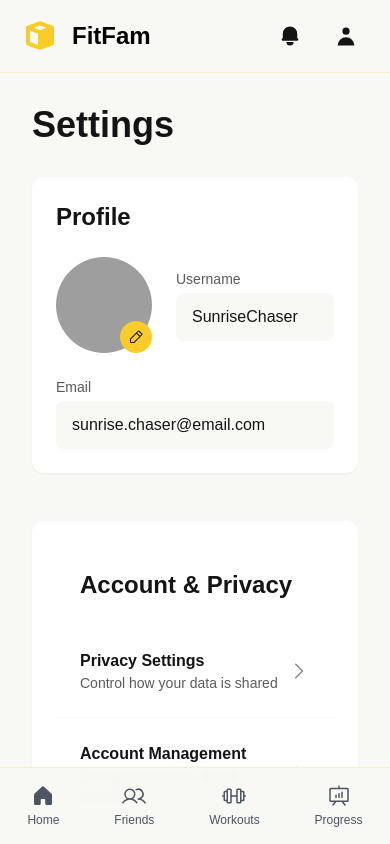
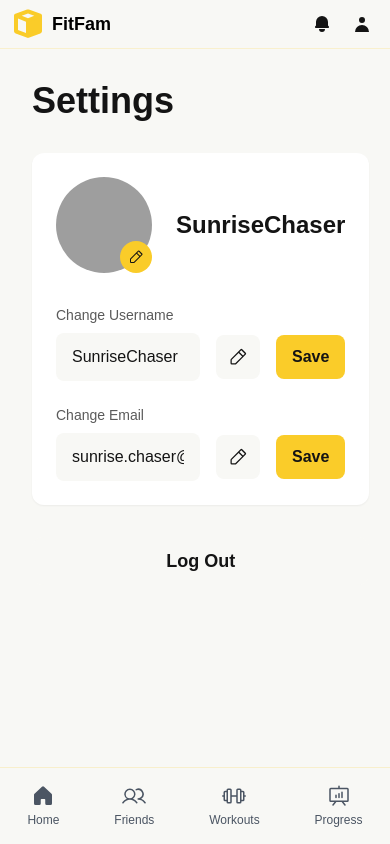
Before and after one commit to creeksonJoseph/Fit-Fam-, a React (Vite) app in the folder client/: page /settings in a window 390 px wide. Shown: the top 844 px of the page. Built offline with nearby package versions, Linux system fonts and the light colour scheme; grey boxes are pictures that could not be loaded.

Commit message:
optimised pages for smaller screens

```diff
--- a/client/src/components/AppHeader.jsx
+++ b/client/src/components/AppHeader.jsx
@@ -4,27 +4,27 @@ import Logo from "./Logo";
 
 const AppHeader = ({ activeTab = "", isAuthenticated = false, showAuthButtons = false, currentPage = "" }) => {
   return (
-    <header className="sticky top-0 z-10 bg-background-light/80 dark:bg-background-dark/80 backdrop-blur-sm flex items-center justify-between px-6 sm:px-10 py-4 border-b border-primary/20 dark:border-primary/30">
-      <div className="flex items-center gap-4">
+    <header className="sticky top-0 z-10 bg-background-light/80 dark:bg-background-dark/80 backdrop-blur-sm flex items-center justify-between px-3 sm:px-6 lg:px-10 py-2 sm:py-3 lg:py-4 border-b border-primary/20 dark:border-primary/30">
+      <div className="flex items-center gap-2 sm:gap-4">
         <Logo />
-        <h1 className="text-2xl font-bold text-black dark:text-white">
+        <h1 className="text-lg sm:text-xl lg:text-2xl font-bold text-black dark:text-white">
           FitFam
         </h1>
       </div>
 
-      <div className="flex items-center gap-4">
+      <div className="flex items-center gap-2 sm:gap-4">
         {showAuthButtons ? (
           <>
             {currentPage === "login" ? (
               <>
                 <Link
-                  className="px-6 py-2.5 rounded-full text-sm font-bold bg-transparent border-2 border-primary hover:bg-primary/20 transition-colors"
+                  className="px-3 py-1.5 sm:px-6 sm:py-2.5 rounded-full text-xs sm:text-sm font-bold bg-transparent border-2 border-primary hover:bg-primary/20 transition-colors"
                   to="/"
                 >
                   Home
                 </Link>
                 <Link
-                  className="px-6 py-2.5 rounded-full text-sm font-bold bg-primary text-background-dark hover:bg-opacity-90 transition-colors"
+                  className="px-3 py-1.5 sm:px-6 sm:py-2.5 rounded-full text-xs sm:text-sm font-bold bg-primary text-background-dark hover:bg-opacity-90 transition-colors"
                   to="/signup"
                 >
                   Sign Up
@@ -33,13 +33,13 @@ const AppHeader = ({ activeTab = "", isAuthenticated = false, showAuthButtons =
             ) : currentPage === "signup" ? (
               <>
                 <Link
-                  className="px-6 py-2.5 rounded-full text-sm font-bold bg-transparent border-2 border-primary hover:bg-primary/20 transition-colors"
+                  className="px-3 py-1.5 sm:px-6 sm:py-2.5 rounded-full text-xs sm:text-sm font-bold bg-transparent border-2 border-primary hover:bg-primary/20 transition-colors"
                   to="/"
                 >
                   Home
                 </Link>
                 <Link
-                  className="px-6 py-2.5 rounded-full text-sm font-bold bg-primary text-background-dark hover:bg-opacity-90 transition-colors"
+                  className="px-3 py-1.5 sm:px-6 sm:py-2.5 rounded-full text-xs sm:text-sm font-bold bg-primary text-background-dark hover:bg-opacity-90 transition-colors"
                   to="/login"
                 >
                   Login
@@ -48,13 +48,13 @@ const AppHeader = ({ activeTab = "", isAuthenticated = false, showAuthButtons =
             ) : (
               <>
                 <Link
-                  className="px-6 py-2.5 rounded-full text-sm font-bold bg-transparent border-2 border-primary hover:bg-primary/20 transition-colors"
+                  className="px-3 py-1.5 sm:px-6 sm:py-2.5 rounded-full text-xs sm:text-sm font-bold bg-transparent border-2 border-primary hover:bg-primary/20 transition-colors"
                   to="/login"
                 >
                   Login
                 </Link>
                 <Link
-                  className="px-6 py-2.5 rounded-full text-sm font-bold bg-primary text-background-dark hover:bg-opacity-90 transition-colors"
+                  className="px-3 py-1.5 sm:px-6 sm:py-2.5 rounded-full text-xs sm:text-sm font-bold bg-primary text-background-dark hover:bg-opacity-90 transition-colors"
                   to="/signup"
                 >
                   Sign Up
@@ -64,13 +64,13 @@ const AppHeader = ({ activeTab = "", isAuthenticated = false, showAuthButtons =
           </>
         ) : (
           <>
-            <button className="p-2 rounded-full hover:bg-primary/20 transition-colors">
-              <svg className="w-6 h-6 text-background-dark dark:text-background-light" fill="currentColor" viewBox="0 0 20 20">
+            <button className="p-1.5 sm:p-2 rounded-full hover:bg-primary/20 transition-colors">
+              <svg className="w-5 h-5 sm:w-6 sm:h-6 text-background-dark dark:text-background-light" fill="currentColor" viewBox="0 0 20 20">
                 <path d="M10 2a6 6 0 00-6 6v3.586l-.707.707A1 1 0 004 14h12a1 1 0 00.707-1.707L16 11.586V8a6 6 0 00-6-6zM10 18a3 3 0 01-3-3h6a3 3 0 01-3 3z" />
               </svg>
             </button>
-            <Link to="/settings" className="p-2 rounded-full hover:bg-primary/20 transition-colors">
-              <svg className="w-6 h-6 text-background-dark dark:text-background-light" fill="currentColor" viewBox="0 0 20 20">
+            <Link to="/settings" className="p-1.5 sm:p-2 rounded-full hover:bg-primary/20 transition-colors">
+              <svg className="w-5 h-5 sm:w-6 sm:h-6 text-background-dark dark:text-background-light" fill="currentColor" viewBox="0 0 20 20">
                 <path fillRule="evenodd" d="M10 9a3 3 0 100-6 3 3 0 000 6zm-7 9a7 7 0 1114 0H3z" clipRule="evenodd" />
               </svg>
             </Link>
--- a/client/src/pages/Dashboard.jsx
+++ b/client/src/pages/Dashboard.jsx
@@ -9,7 +9,7 @@ const Dashboard = () => {
       <AppHeader />
       <div className="flex min-h-screen">
         <Sidebar activeTab="dashboard" />
-        <main className="flex-1 p-8">
+        <main className="flex-1 p-8 pb-24 lg:pb-8">
           <header className="mb-10">
             <h1 className="text-4xl font-black text-gray-900 dark:text-white">Welcome back, Sophia</h1>
           </header>
--- a/client/src/pages/Friends.jsx
+++ b/client/src/pages/Friends.jsx
@@ -8,7 +8,7 @@ const Friends = () => {
       <AppHeader />
       <div className="flex min-h-screen">
         <Sidebar activeTab="friends" />
-        <main className="flex-1 p-8">
+        <main className="flex-1 p-8 pb-24 lg:pb-8">
           <header className="mb-10">
             <h1 className="text-4xl font-black text-gray-900 dark:text-white">Friends</h1>
           </header>
--- a/client/src/pages/MyProgress.jsx
+++ b/client/src/pages/MyProgress.jsx
@@ -8,7 +8,7 @@ const MyProgress = () => {
       <AppHeader />
       <div className="flex min-h-screen">
         <Sidebar activeTab="progress" />
-        <main className="flex-1 p-8">
+        <main className="flex-1 p-8 pb-24 lg:pb-8">
             <div className="mx-auto max-w-5xl">
               <div className="mb-12">
                 <h1 className="text-5xl font-bold text-background-dark dark:text-white">My Progress</h1>
--- a/client/src/pages/Settings.jsx
+++ b/client/src/pages/Settings.jsx
@@ -1,27 +1,26 @@
-import React from "react";
-import Button from "../components/Button";
-import Card from "../components/Card";
+import React, { useState } from "react";
 import Sidebar from "../components/Sidebar";
 import AppHeader from "../components/AppHeader";
 
 const Settings = () => {
+  const [isEditingUsername, setIsEditingUsername] = useState(false);
+  const [isEditingEmail, setIsEditingEmail] = useState(false);
+  const [username, setUsername] = useState("SunriseChaser");
+  const [email, setEmail] = useState("sunrise.chaser@email.com");
+
   return (
     <div className="bg-background-light dark:bg-background-dark font-display">
       <AppHeader />
       <div className="flex min-h-screen">
         <Sidebar activeTab="settings" />
-        <main className="flex-1 p-8">
+        <main className="flex-1 p-8 pb-24 lg:pb-8">
           <div className="max-w-2xl mx-auto">
             <h2 className="text-4xl font-bold text-background-dark dark:text-white mb-8">
               Settings
             </h2>
-            <div className="space-y-12">
-              <Card>
-                <h3 className="text-2xl font-bold text-background-dark dark:text-white mb-6">
-                  Profile
-                </h3>
-                <div className="space-y-6">
-                  <div className="flex items-center gap-6">
+            <div className="space-y-8">
+              <div className="bg-white dark:bg-background-dark/50 rounded-xl p-6 shadow-sm">
+                <div className="flex items-center gap-6 mb-8">
                   <div className="relative">
                     <div
                       className="w-24 h-24 bg-center bg-no-repeat bg-cover rounded-full"
@@ -42,105 +41,75 @@ const Settings = () => {
                       </svg>
                     </button>
                   </div>
+                  <div>
+                    <h3 className="text-2xl font-bold text-background-dark dark:text-white">{username}</h3>
+                  </div>
+                </div>
+                <div className="space-y-6">
+                  <div className="space-y-2">
+                    <label className="block text-sm font-medium text-background-dark/70 dark:text-white/70" htmlFor="username">
+                      Change Username
+                    </label>
+                    <div className="flex items-center gap-4">
                       <div className="flex-grow">
-                      <div>
-                        <label
-                          className="block text-sm font-medium text-background-dark/70 dark:text-white/70"
-                          htmlFor="username"
-                        >
-                          Username
-                        </label>
                         <input
-                          className="mt-1 block w-full bg-background-light dark:bg-background-dark/60 border-none rounded-lg h-12 px-4 text-background-dark dark:text-white focus:ring-2 focus:ring-primary"
+                          className="block w-full bg-background-light dark:bg-background-dark/60 border-none rounded-lg h-12 px-4 text-background-dark dark:text-white focus:ring-2 focus:ring-primary"
+                          disabled={!isEditingUsername}
                           id="username"
                           name="username"
                           type="text"
-                          defaultValue="SunriseChaser"
+                          value={username}
+                          onChange={(e) => setUsername(e.target.value)}
                         />
+                      </div>
+                      <button
+                        className="p-3 rounded-lg bg-background-light dark:bg-background-dark/60 text-background-dark dark:text-white hover:bg-primary/20 dark:hover:bg-primary/30"
+                        onClick={() => setIsEditingUsername(!isEditingUsername)}
+                      >
+                        <svg fill="currentColor" height="20" viewBox="0 0 256 256" width="20" xmlns="http://www.w3.org/2000/svg">
+                          <path d="M227.31,73.37,182.63,28.68a16,16,0,0,0-22.63,0L36.69,152A15.86,15.86,0,0,0,32,163.31V208a16,16,0,0,0,16,16H92.69A15.86,15.86,0,0,0,104,219.31L227.31,96a16,16,0,0,0,0-22.63ZM92.69,208H48V163.31l88-88L180.69,120ZM192,108.68,147.31,64l22.63-22.62L214.63,86.05Z"></path>
+                        </svg>
+                      </button>
+                      <button className="px-4 py-2.5 rounded-lg bg-primary text-background-dark font-bold hover:bg-primary/80">
+                        Save
+                      </button>
+                    </div>
+                  </div>
+                  <div className="space-y-2">
+                    <label className="block text-sm font-medium text-background-dark/70 dark:text-white/70" htmlFor="email">
+                      Change Email
+                    </label>
+                    <div className="flex items-center gap-4">
+                      <div className="flex-grow">
+                        <input
+                          className="block w-full bg-background-light dark:bg-background-dark/60 border-none rounded-lg h-12 px-4 text-background-dark dark:text-white focus:ring-2 focus:ring-primary"
+                          disabled={!isEditingEmail}
+                          id="email"
+                          name="email"
+                          type="email"
+                          value={email}
+                          onChange={(e) => setEmail(e.target.value)}
+                        />
+                      </div>
+                      <button
+                        className="p-3 rounded-lg bg-background-light dark:bg-background-dark/60 text-background-dark dark:text-white hover:bg-primary/20 dark:hover:bg-primary/30"
+                        onClick={() => setIsEditingEmail(!isEditingEmail)}
+                      >
+                        <svg fill="currentColor" height="20" viewBox="0 0 256 256" width="20" xmlns="http://www.w3.org/2000/svg">
+                          <path d="M227.31,73.37,182.63,28.68a16,16,0,0,0-22.63,0L36.69,152A15.86,15.86,0,0,0,32,163.31V208a16,16,0,0,0,16,16H92.69A15.86,15.86,0,0,0,104,219.31L227.31,96a16,16,0,0,0,0-22.63ZM92.69,208H48V163.31l88-88L180.69,120ZM192,108.68,147.31,64l22.63-22.62L214.63,86.05Z"></path>
+                        </svg>
+                      </button>
+                      <button className="px-4 py-2.5 rounded-lg bg-primary text-background-dark font-bold hover:bg-primary/80">
+                        Save
+                      </button>
                     </div>
                   </div>
                 </div>
-                  <div>
-                    <label
-                      className="block text-sm font-medium text-background-dark/70 dark:text-white/70"
-                      htmlFor="email"
-                    >
-                      Email
-                    </label>
-                    <input
-                      className="mt-1 block w-full bg-background-light dark:bg-background-dark/60 border-none rounded-lg h-12 px-4 text-background-dark dark:text-white focus:ring-2 focus:ring-primary"
-                      id="email"
-                      name="email"
-                      type="email"
-                      defaultValue="sunrise.chaser@email.com"
-                    />
               </div>
-                </div>
-              </Card>
-              <Card className="p-0">
-                <h3 className="text-2xl font-bold text-background-dark dark:text-white p-6">
-                  Account & Privacy
-                </h3>
-                <div className="divide-y divide-background-light dark:divide-background-dark">
-                  <a
-                    className="flex items-center justify-between p-6 hover:bg-primary/10 dark:hover:bg-primary/20 transition-colors duration-200"
-                    href="#"
-                  >
-                    <div>
-                      <p className="font-bold text-background-dark dark:text-white">
-                        Privacy Settings
-                      </p>
-                      <p className="text-sm text-background-dark/70 dark:text-white/70">
-                        Control how your data is shared
-                      </p>
-                    </div>
-                    <svg
-                      className="text-background-dark/50 dark:text-white/50"
-                      fill="currentColor"
-                      height="24"
-                      viewBox="0 0 256 256"
-                      width="24"
-                      xmlns="http://www.w3.org/2000/svg"
-                    >
-                      <path d="M181.66,133.66l-72,72a8,8,0,0,1-11.32-11.32L164.69,128,98.34,61.66a8,8,0,0,1,11.32-11.32l72,72A8,8,0,0,1,181.66,133.66Z"></path>
-                    </svg>
-                  </a>
-                  <a
-                    className="flex items-center justify-between p-6 hover:bg-primary/10 dark:hover:bg-primary/20 transition-colors duration-200"
-                    href="#"
-                  >
-                    <div>
-                      <p className="font-bold text-background-dark dark:text-white">
-                        Account Management
-                      </p>
-                      <p className="text-sm text-background-dark/70 dark:text-white/70">
-                        Change password, delete account
-                      </p>
-                    </div>
-                    <svg
-                      className="text-background-dark/50 dark:text-white/50"
-                      fill="currentColor"
-                      height="24"
-                      viewBox="0 0 256 256"
-                      width="24"
-                      xmlns="http://www.w3.org/2000/svg"
-                    >
-                      <path d="M181.66,133.66l-72,72a8,8,0,0,1-11.32-11.32L164.69,128,98.34,61.66a8,8,0,0,1,11.32-11.32l72,72A8,8,0,0,1,181.66,133.66Z"></path>
-                    </svg>
-                  </a>
-                </div>
-              </Card>
-              <div className="space-y-4">
-                <Button size="lg" className="w-full h-14 text-lg rounded-xl">
-                  Save Changes
-                </Button>
-                <Button
-                  variant="secondary"
-                  size="lg"
-                  className="w-full h-14 text-lg rounded-xl"
-                >
+              <div className="mt-8">
+                <button className="w-full h-12 bg-background-light dark:bg-background-dark/50 text-background-dark dark:text-white font-bold text-lg rounded-xl hover:bg-primary/20 dark:hover:bg-primary/30 focus:outline-none focus:ring-2 focus:ring-offset-2 focus:ring-offset-background-light dark:focus:ring-offset-background-dark focus:ring-primary transition-colors duration-200">
                   Log Out
-                </Button>
+                </button>
               </div>
             </div>
           </div>
--- a/client/src/pages/Workouts.jsx
+++ b/client/src/pages/Workouts.jsx
@@ -10,7 +10,7 @@ const Workouts = () => {
       <AppHeader />
       <div className="flex min-h-screen">
         <Sidebar activeTab="workouts" />
-        <main className="flex-1 p-8">
+        <main className="flex-1 p-8 pb-24 lg:pb-8">
           <div className="max-w-4xl mx-auto">
             <div className="text-center mb-12">
               <h2 className="text-5xl font-extrabold text-gray-900 dark:text-white">Workouts</h2>
```
Also changed, not shown: client/src/pages/LandingPage.jsx (+28 -46 lines), client/src/pages/Login.jsx (+12 -12 lines), client/src/pages/SignUp.jsx (+13 -13 lines). Lines whose indentation alone changed are shown as unchanged.
